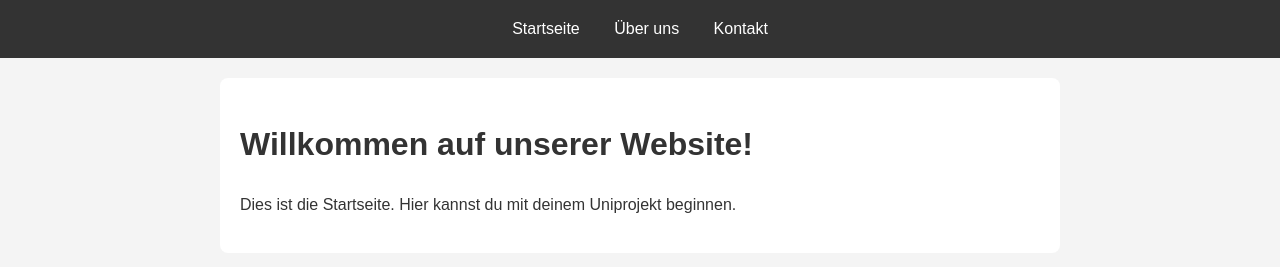
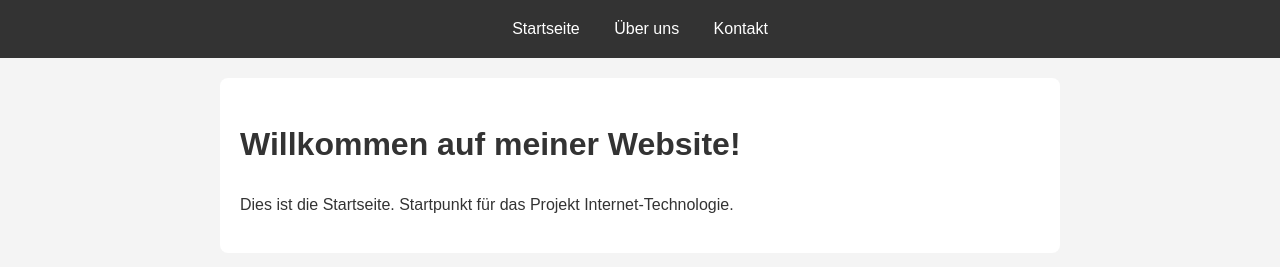
Before and after one commit to mwagner86/internet-technologie, a plain HTML site: page index.html in a window 1280 px wide. Shown: the top 267 px of the page. Drawn offline with Linux system fonts and the light colour scheme.

Commit message:
first commit from remote host

```diff
--- a/index.html
+++ b/index.html
@@ -16,8 +16,8 @@
     </header>
 
     <main>
-        <h1>Willkommen auf unserer Website!</h1>
-        <p>Dies ist die Startseite. Hier kannst du mit deinem Uniprojekt beginnen.</p>
+        <h1>Willkommen auf meiner Website!</h1>
+        <p>Dies ist die Startseite. Startpunkt für das Projekt Internet-Technologie.</p>
     </main>
 
     <footer>
```
